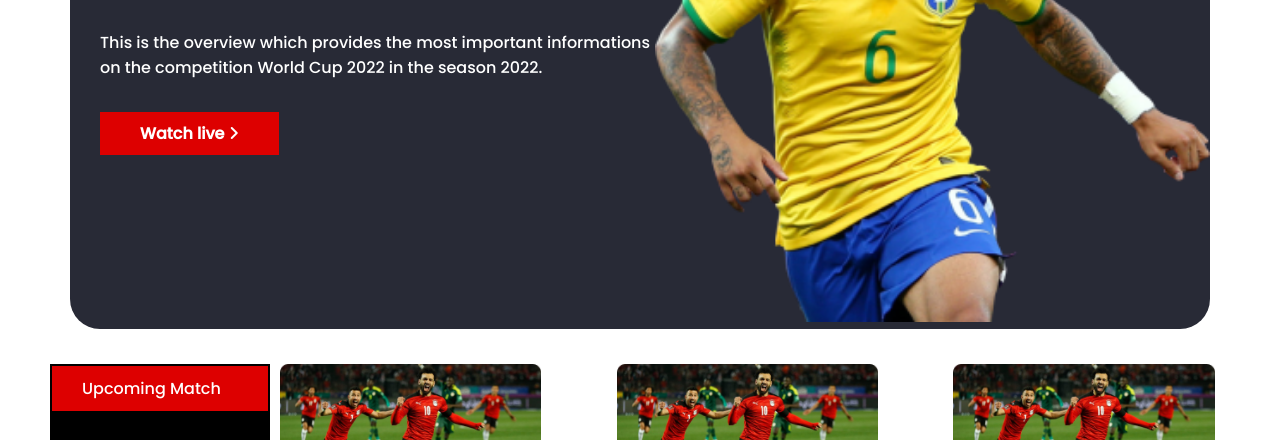
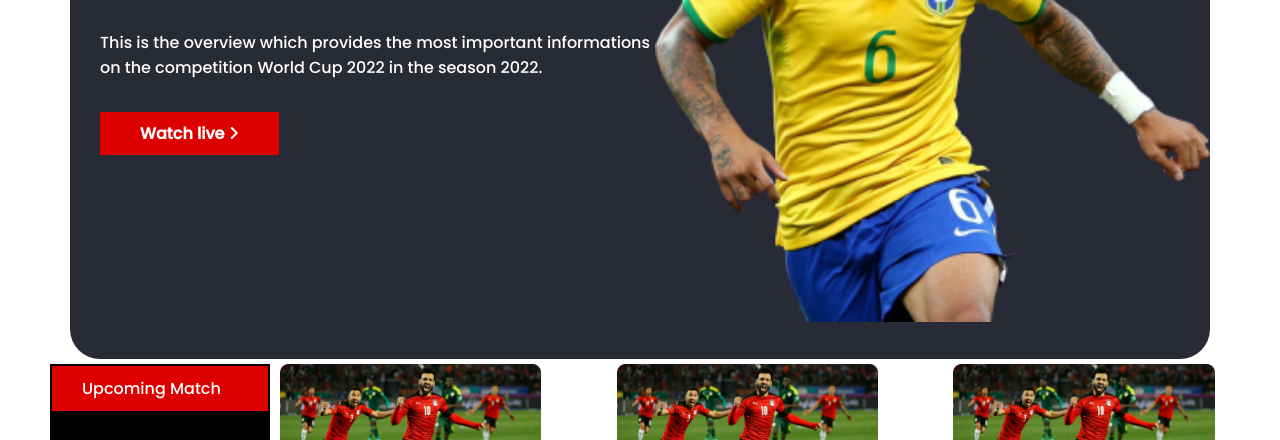
Before and after one commit to swadebsharma6/repair-final-world-cup, a plain HTML site: page index.html in a window 1280 px wide. Shown: the part 342-782 px from the top of the page. Drawn offline with Linux system fonts and the light colour scheme; a web font is replaced by a local one.

Commit message:
style header section

```diff
--- a/style.css
+++ b/style.css
@@ -32,6 +32,7 @@ header{
    display: flex;
    background-color: rgb(40,42,54);
    border-radius: 30px;
+   padding-bottom: 30px;
 
 }
 .split{
--- a/style2.css
+++ b/style2.css
@@ -33,6 +33,7 @@ header{
    display: flex;
    background-color: rgb(40,42,54);
    border-radius: 30px;
+   padding-bottom: 30px;
 
 }
 .split{
```
